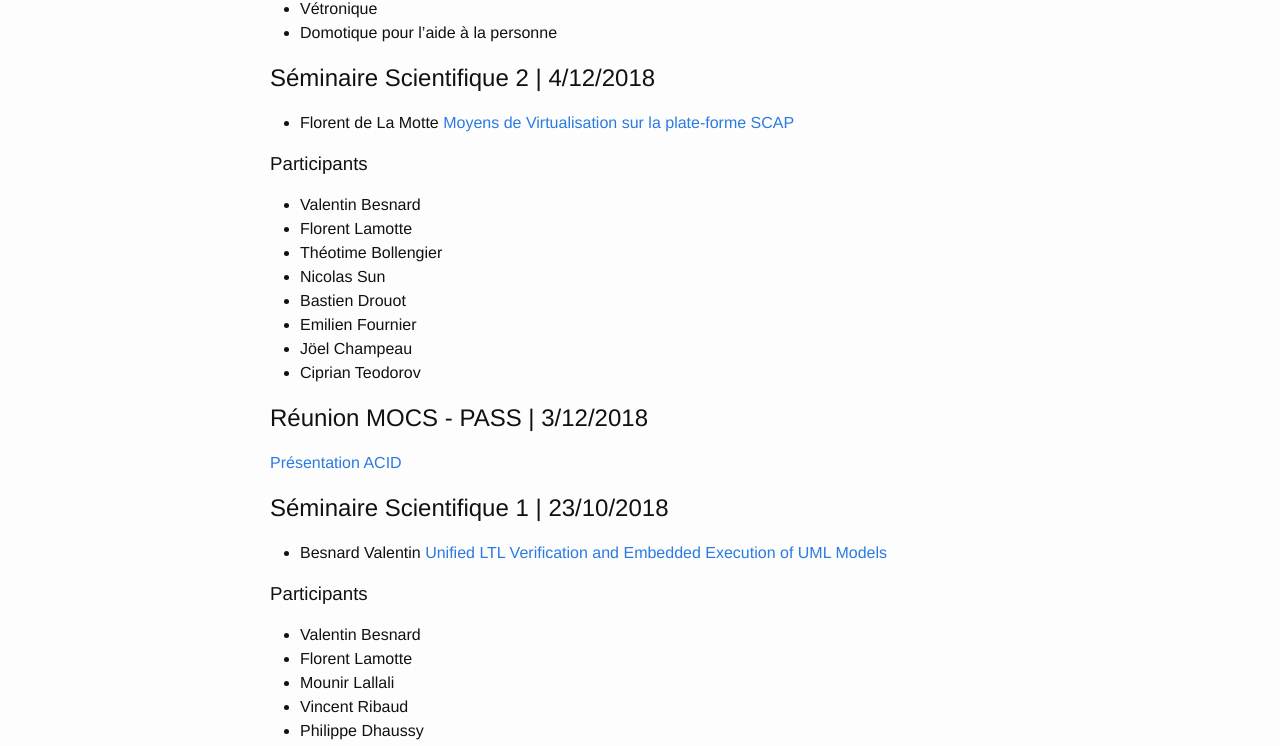
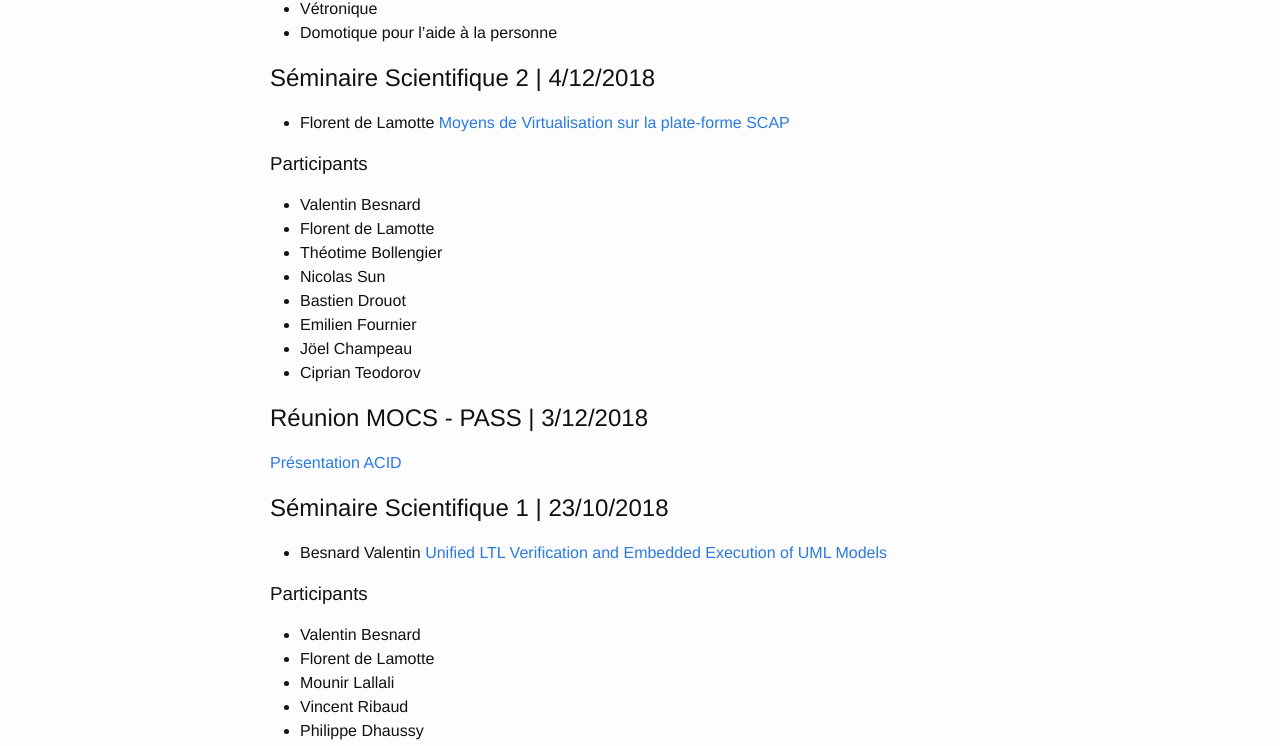
Before and after one commit to mocs-enstab/mocs-enstab.github.io, a Jekyll site: the page built from acid/index.md, in a window 1280 px wide. Shown: the part 879-1625 px from the top of the page. Built offline with Jekyll 4.4.1, drawn with Linux system fonts in a browser that asks for light colours.

Commit message:
corrected name

```diff
--- a/acid/index.md
+++ b/acid/index.md
@@ -42,13 +42,13 @@ Gestion de la **hétérogénéité** et la prise en compte des **incertitudes de
 
 ## Séminaire Scientifique 2 | 4/12/2018
 
-- Florent de La Motte [Moyens de Virtualisation sur la
+- Florent de Lamotte [Moyens de Virtualisation sur la
 plate-forme SCAP](/assets/Scientific_Seminar___ACID_MoyensVirtualisationSCAP.pdf)
 
 ### Participants
 
 - Valentin Besnard
-- Florent Lamotte
+- Florent de Lamotte
 - Théotime Bollengier
 - Nicolas Sun
 - Bastien Drouot
@@ -69,7 +69,7 @@ plate-forme SCAP](/assets/Scientific_Seminar___ACID_MoyensVirtualisationSCAP.pdf
 ### Participants
 
 - Valentin Besnard
-- Florent Lamotte
+- Florent de Lamotte
 - Mounir Lallali
 - Vincent Ribaud
 - Philippe Dhaussy
```
